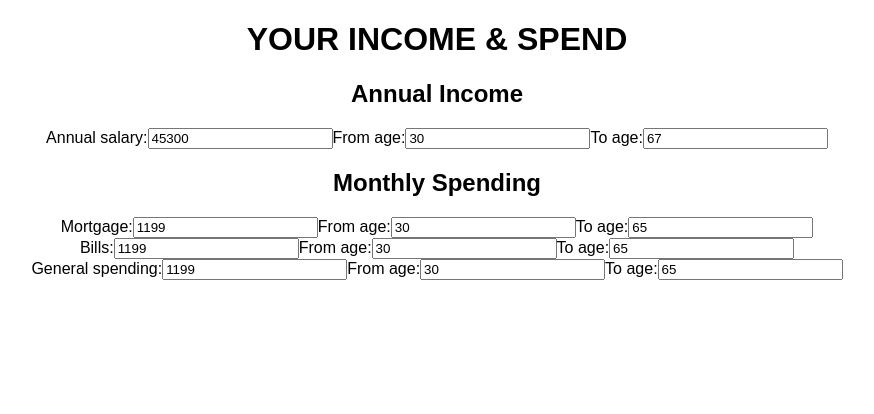
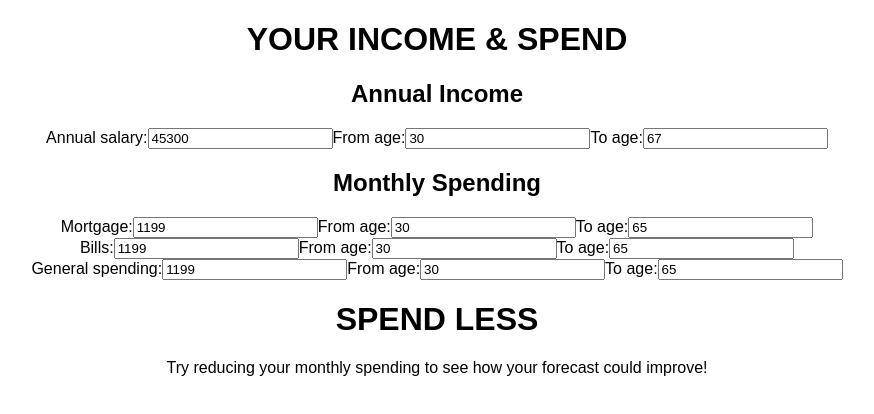
Before and after one commit to leBoer/savings, a React (Create React App) app: page / in a window 1280 px wide. Shown: the top 414 px of the page, without its empty margins (203-1077 px from the left). Built offline with nearby package versions, Linux system fonts and the light colour scheme.

Commit message:
Adds SpendLess component

```diff
--- a/src/App.js
+++ b/src/App.js
@@ -1,5 +1,6 @@
 import React, { Component } from 'react';
 import IncomeSpend from './IncomeSpend'
+import SpendLess from './SpendLess'
 import './App.css';
 
 class App extends Component {
@@ -44,6 +45,9 @@ class App extends Component {
             incomes={this.state.incomes}
             expenditures={this.state.expenditures}
           />
+          <SpendLess
+
+          />
       </div>
     );
   }
--- /dev/null
+++ b/src/SpendLess.js
@@ -0,0 +1,14 @@
+import React, { Component } from 'react';
+
+class SpendLess extends Component {
+  render(){
+    return(
+      <div className="spendLess">
+        <h1>SPEND LESS</h1>
+        <p>Try reducing your monthly spending to see how your forecast could improve!</p>
+      </div>
+    )
+  }
+}
+
+export default SpendLess
```
